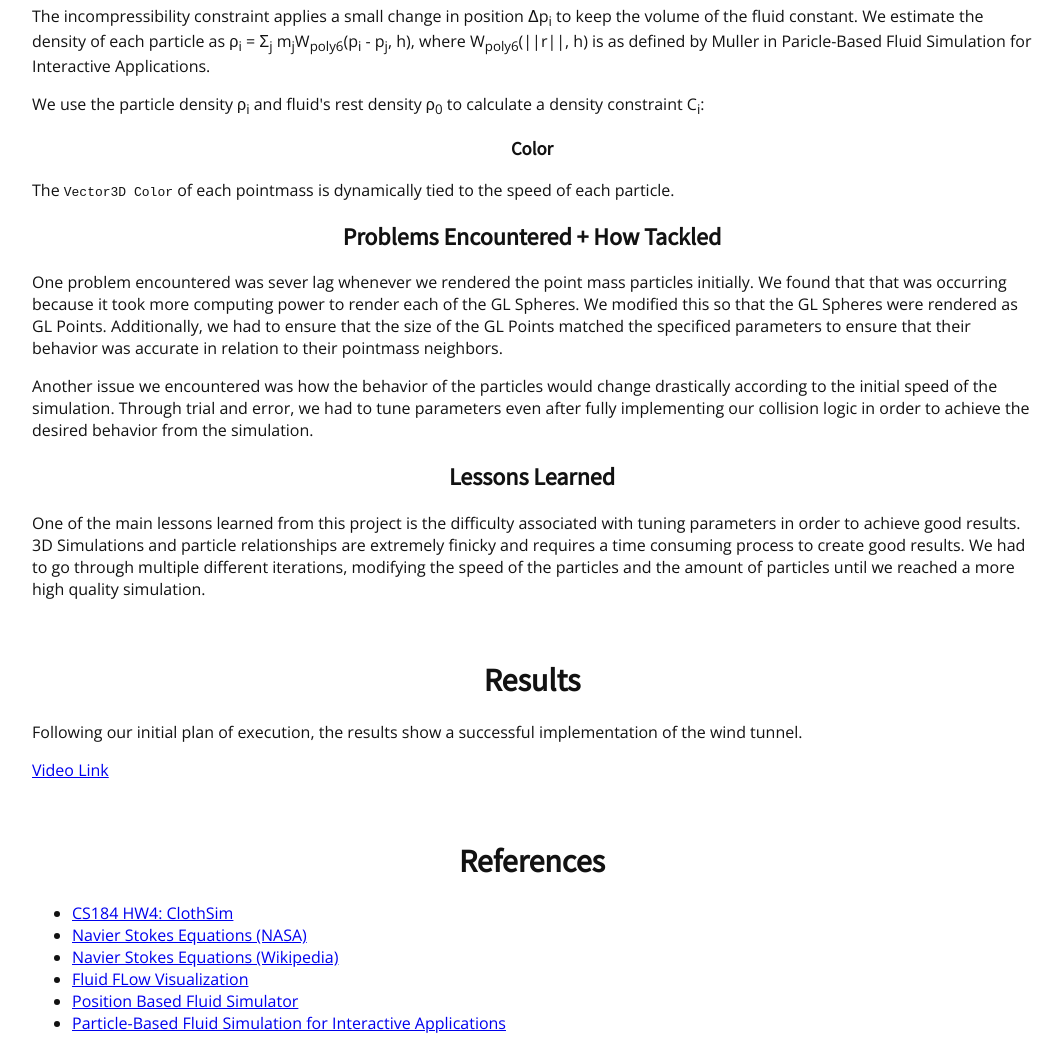
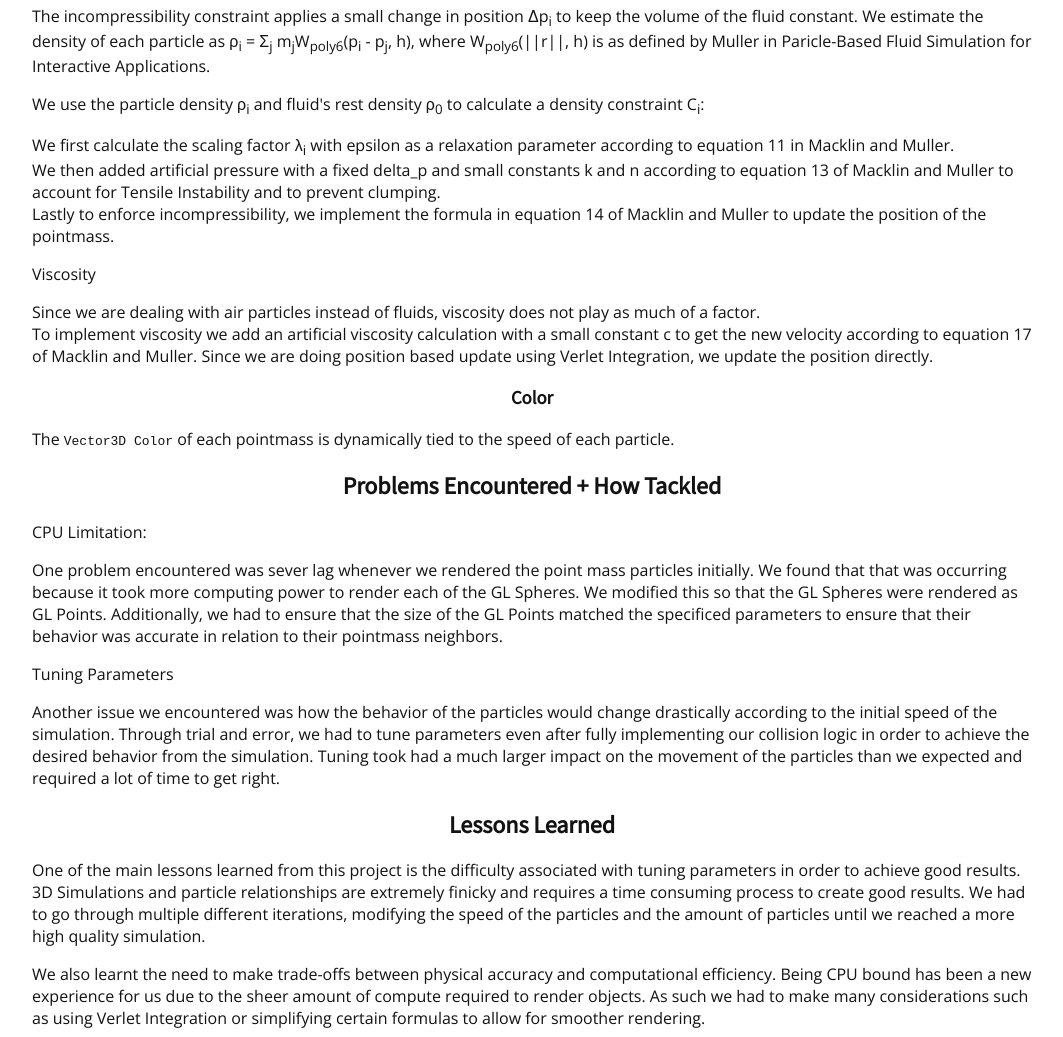
Before and after one commit to eugenek07/szaeFinalReport, a plain HTML site: page index.html in a window 1280 px wide. Shown: the part 1600-2637 px from the top of the page, without its empty margins (108-1171 px from the left). Drawn offline with nearby package versions, Linux system fonts and the light colour scheme.

Commit message:
touched up report

```diff
--- a/index.html
+++ b/index.html
@@ -101,6 +101,20 @@
   <br>
   <p>The incompressibility constraint applies a small change in position <span class="formula">&Delta;p<sub>i</sub></span> to keep the volume of the fluid constant. We estimate the density of each particle as <span class="formula">&rho;<sub>i</sub> = &Sigma;<sub>j</sub> m<sub>j</sub>W<sub>poly6</sub>(p<sub>i</sub> - p<sub>j</sub>, h)</span>, where <span class="formula">W<sub>poly6</sub>(||r||, h)</span> is as defined by Muller in Paricle-Based Fluid Simulation for Interactive Applications.
 <p>We use the particle density <span class="formula">&rho;<sub>i</sub></span> and fluid's rest density <span class="formula">&rho;<sub>0</sub></span> to calculate a density constraint <span class="formula">C<sub>i</sub></span>:</p>
+<p>
+  We first calculate the scaling factor &lambda;<sub>i</sub> with epsilon as a relaxation parameter according to equation 11 in Macklin and Muller.
+  <br>
+  We then added artificial pressure with a fixed delta_p and small constants k and n according to equation 13 of Macklin and Muller to account for Tensile Instability and to prevent clumping.
+  <br>
+  Lastly to enforce incompressibility, we implement the formula in equation 14 of Macklin and Muller to update the position of the pointmass.
+</p>
+<p>
+  Viscosity
+  <p>Since we are dealing with air particles instead of fluids, viscosity does not play as much of a factor.
+    <br>
+    To implement viscosity we add an artificial viscosity calculation with a small constant c to get the new velocity according to equation 17 of Macklin and Muller. Since we are doing position based update using Verlet Integration, we update the position directly.
+
+  </p>
 </p>
 <h3 align="middle">Color</h3>
 <p>
@@ -108,18 +122,24 @@
 </p>
 <h2 align="middle">Problems Encountered + How Tackled</h2>
 <p>
+  <p>CPU Limitation:</p>
   One problem encountered was sever lag whenever we rendered the point mass particles initially. We found that that was occurring because it took more computing power to render each of the GL Spheres.
   We modified this so that the GL Spheres were rendered as GL Points. Additionally, we had to ensure that the size of the GL Points matched the specificed parameters to ensure that their behavior was accurate in relation
   to their pointmass neighbors.
 </p>
 <p>
+  <p>Tuning Parameters</p>
   Another issue we encountered was how the behavior of the particles would change drastically according to the initial speed of the simulation. Through trial and error,
-  we had to tune parameters even after fully implementing our collision logic in order to achieve the desired behavior from the simulation.
+  we had to tune parameters even after fully implementing our collision logic in order to achieve the desired behavior from the simulation. Tuning took had a much larger impact on the movement of the particles than we expected and required a lot of time to get right.
 </p>
 <h2 align="middle">Lessons Learned</h2>
 <p>
   One of the main lessons learned from this project is the difficulty associated with tuning parameters in order to achieve good results. 3D Simulations and particle relationships are extremely finicky and requires a time consuming process to
   create good results. We had to go through multiple different iterations, modifying the speed of the particles and the amount of particles until we reached a more high quality simulation.
+</p>
+
+<p>
+  We also learnt the need to make trade-offs between physical accuracy and computational efficiency. Being CPU bound has been a new experience for us due to the sheer amount of compute required to render objects. As such we had to make many considerations such as using Verlet Integration or simplifying certain formulas to allow for smoother rendering.
 </p>
 
 <br>
```
